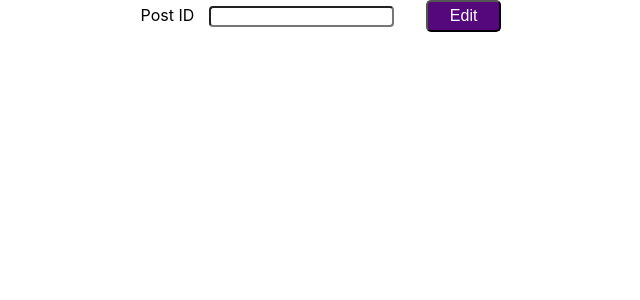
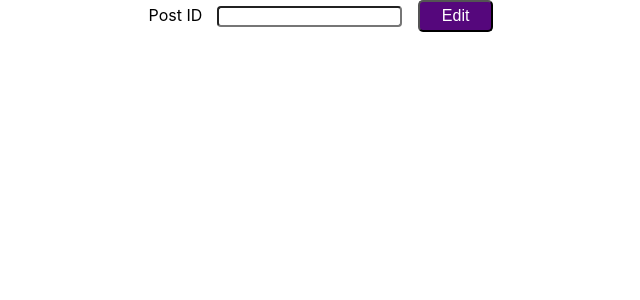
Before and after one commit to lu15v/Assesment, a React (Create React App) app: page / in a window 1280 px wide. Shown: the top 300 px of the page, without its empty margins (319-959 px from the left). Built offline with nearby package versions, Linux system fonts and the light colour scheme.

Commit message:
MOD: margin left

```diff
--- a/src/App.css
+++ b/src/App.css
@@ -39,7 +39,7 @@
   color: white;
   font-size: 16px;
   border-radius: 5px;
-  margin-left: 2em;
+  margin-left: 1em;
 
 }
 
```
